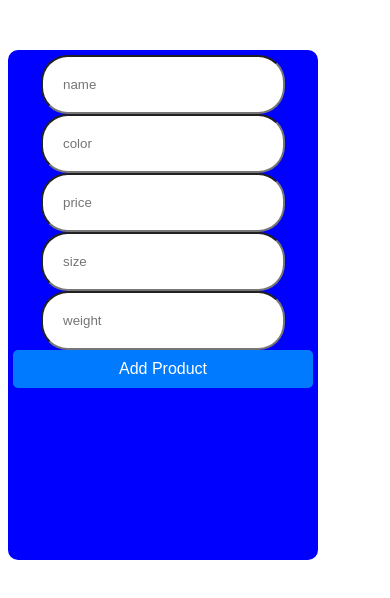
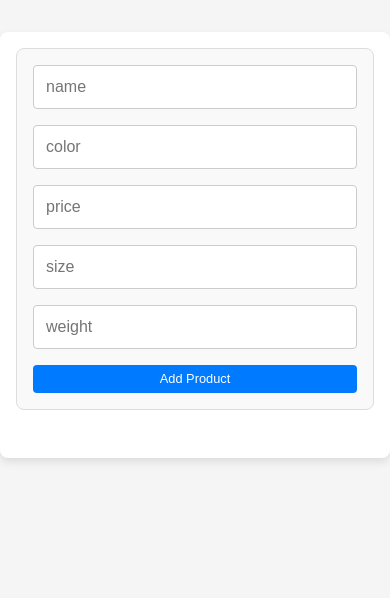
Before and after one commit to DANY-525/FrontAuto360ProReact, a React (Vite) app: page /home in a window 390 px wide. Shown: the top 598 px of the page. Built offline with nearby package versions, Linux system fonts and the light colour scheme; sample sign-in values are in the browser's storage.

Commit message:
cambios en react

```diff
--- a/src/css/Home.css
+++ b/src/css/Home.css
@@ -1,38 +1,129 @@
+/* General reset and container styling */
+body {
+  margin: 0;
+  font-family: Arial, sans-serif;
+  background-color: #f5f5f5;
+}
+
 .home-container {
-    text-align: center;
-    margin-top: 50px;
+  max-width: 1200px;
+  margin: 2rem auto;
+  padding: 1rem;
+  background-color: #ffffff;
+  border-radius: 8px;
+  box-shadow: 0 4px 8px rgba(0, 0, 0, 0.1);
+}
+
+form {
+  display: flex;
+  flex-wrap: wrap;
+  gap: 1rem;
+  margin-bottom: 2rem;
+  padding: 1rem;
+  border: 1px solid #ddd;
+  border-radius: 8px;
+  background-color: #f9f9f9;
+}
+
+input[type="text"] {
+  flex: 1 1 calc(50% - 1rem);
+  padding: 0.75rem;
+  border: 1px solid #ccc;
+  border-radius: 4px;
+  font-size: 1rem;
+}
+
+button[type="submit"],
+button[name="delete"] {
+  background-color: #007bff;
+  color: #ffffff;
+  border: none;
+  border-radius: 4px;
+  padding: 0.75rem 1.5rem;
+  font-size: 1rem;
+  cursor: pointer;
+  transition: background-color 0.3s;
+}
+
+button[type="submit"]:hover,
+button[name="delete"]:hover {
+  background-color: #0056b3;
+}
+
+button[name="delete"] {
+  background-color: #dc3545;
+}
+
+button[name="delete"]:hover {
+  background-color: #a71d2a;
+}
+
+/* Table styling */
+#list table {
+  width: 100%;
+  border-collapse: collapse;
+  margin-top: 1rem;
+}
+
+#list th, #list td {
+  border: 1px solid #ddd;
+  padding: 0.75rem;
+  text-align: left;
+}
+
+#list th {
+  background-color: #007bff;
+  color: #ffffff;
+  font-weight: bold;
+}
+
+#list tr:nth-child(even) {
+  background-color: #f2f2f2;
+}
+
+#list tr:hover {
+  background-color: #f1f1f1;
+}
+
+/* Responsive Design */
+@media (max-width: 768px) {
+  form {
+    flex-direction: column;
   }
 
-  .home-container h2 {
-    font-size: 2rem;
-    color: #333;
+  input[type="text"] {
+    flex: 1 1 100%;
   }
 
-  .home-container p {
-    font-size: 1.2rem;
-    color: #555;
+  #list table {
+    font-size: 0.9rem;
   }
 
-  form{
-      width: 300px;
-      height: 500px;
-      border-radius: 10px;
-      padding: 5px;
-      background-color: blue;
-  }
-  input{
-    border-radius: 2em;
-    width: 200px;
-
-    padding: 20px;
-  }
-  ul{
-    width: 500px;
+  #list th,
+  #list td {
+    padding: 0.5rem;
   }
 
-  table{
-    background-color: blue;
-    color: white;
+  button[type="submit"],
+  button[name="delete"] {
+    padding: 0.5rem 1rem;
+    font-size: 0.9rem;
+  }
+}
 
+@media (max-width: 480px) {
+  #list table {
+    font-size: 0.8rem;
+  }
 
+  #list th,
+  #list td {
+    padding: 0.4rem;
   }
+
+  button[type="submit"],
+  button[name="delete"] {
+    padding: 0.4rem 0.8rem;
+    font-size: 0.8rem;
+  }
+}
```
